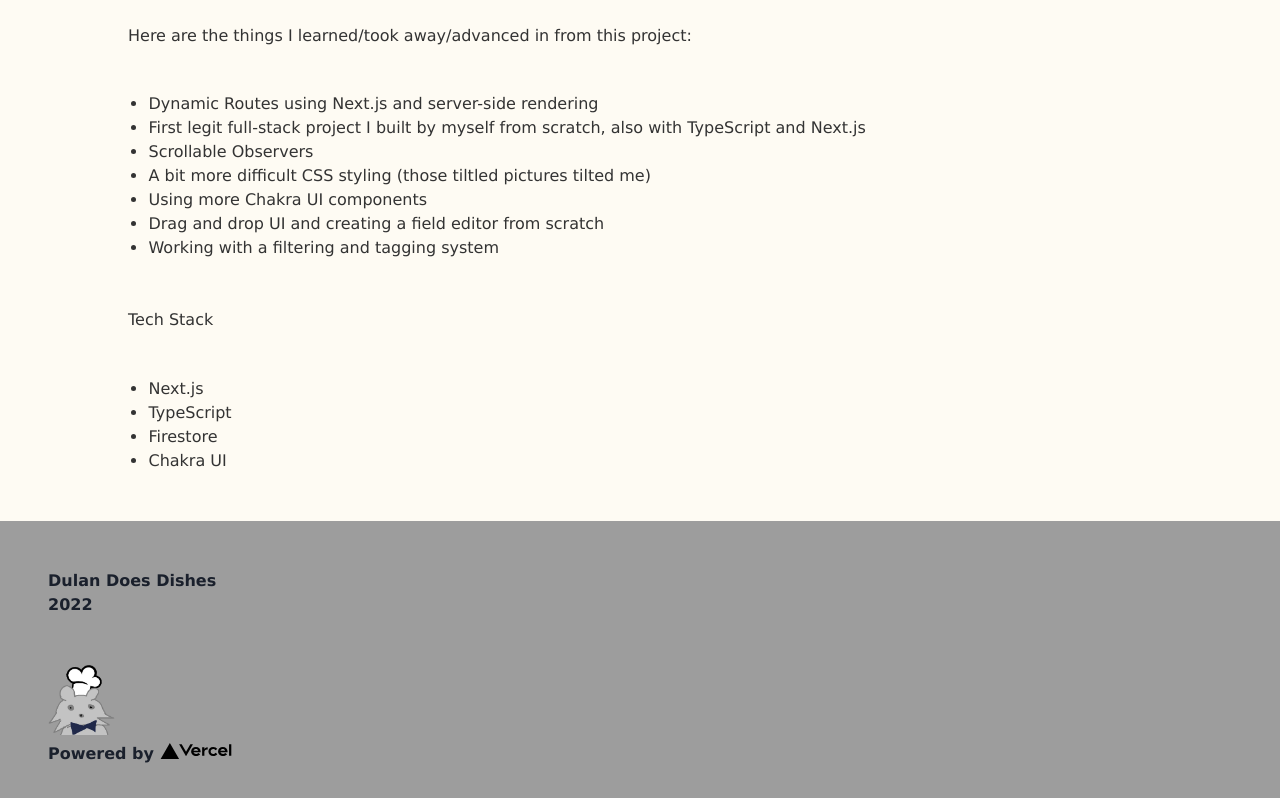
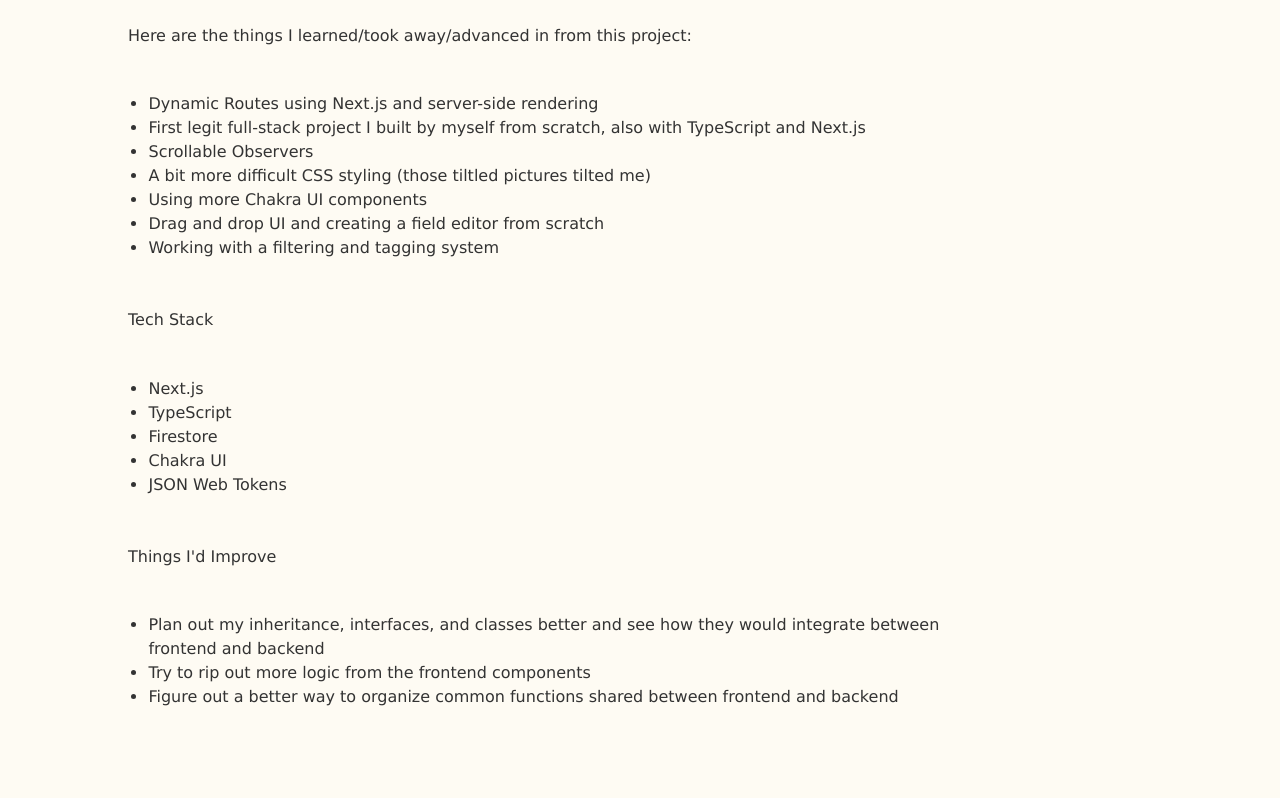
Before and after one commit to dylanvu/Dulan-Does-Dishes, a Next.js app: page /about in a window 1280 px wide. Shown: the part 1139-1937 px from the top of the page. Built offline with nearby package versions, Linux system fonts and the light colour scheme.

Commit message:
make readme and add improvements

```diff
--- a/pages/about.tsx
+++ b/pages/about.tsx
@@ -10,7 +10,9 @@
 const About: NextPage = () => {
     const takeAways: string[] = ["Dynamic Routes using Next.js and server-side rendering", "First legit full-stack project I built by myself from scratch, also with TypeScript and Next.js", "Scrollable Observers", "A bit more difficult CSS styling (those tiltled pictures tilted me)", "Using more Chakra UI components", "Drag and drop UI and creating a field editor from scratch", "Working with a filtering and tagging system"];
 
-    const techstack: string[] = ["Next.js", "TypeScript", "Firestore", "Chakra UI"]
+    const techstack: string[] = ["Next.js", "TypeScript", "Firestore", "Chakra UI", "JSON Web Tokens"]
+
+    const improve: string[] = ["Plan out my inheritance, interfaces, and classes better and see how they would integrate between frontend and backend", "Try to rip out more logic from the frontend components", "Figure out a better way to organize common functions shared between frontend and backend"];
 
     return (
         <div className={styles["about"]}>
@@ -39,7 +41,7 @@
                 <br />
                 <br />
 
-                <h1 className={titleStyles["generic-h1"]}>For the Coding Nerds Only</h1>
+                <h1 className={titleStyles["generic-h1"]} id="github">For the Coding Nerds Only</h1>
                 <div className={styles["bio"]}>
                     You know what I like as much as cooking?
                     <br />
@@ -47,7 +49,7 @@
                     Coding.
                     <br />
                     <br />
-                    This website was my way of learning Next.js and beefing (heh) up my UI skills. Kind of like how I approach learning how to cook. I think cooking&apos;s a bit like coding actually. Maybe this is why cooking is a pretty stereotypical hobby for CS majors. I&apos;m most proud especially with the recipe editor/creator. This website&apos;s currently the culmination of my standard web development knowledge (excluding things I know about websockets) as of the end of December 2022 (so nearly 2 years or so since I learned React.js and started coding) and I think this sort of serves as a landmark/checkpoint in my current abilities. I developed most of this website over the winter break.
+                    This website was my way of learning Next.js and beefing (heh) up my UI skills. Kind of like how I approach learning how to cook. I think cooking&apos;s a bit like coding actually. Maybe this is why cooking is a pretty stereotypical hobby for CS majors. I&apos;m most proud especially with the recipe editor/creator. This website&apos;s currently the culmination of my standard web development knowledge (excluding things I know about websockets) as of the end of December 2022 (so nearly 2 years or so since I learned React.js and started coding) and I think this sort of serves as a landmark/checkpoint in my current abilities. I developed most of this website over the 2022 winter break.
                     <br />
                     <br />
                     Here are the things I learned/took away/advanced in from this project:
@@ -76,6 +78,22 @@
                             )
                         })}
                     </ul>
+                    <br />
+                    <br />
+                    Things I'd Improve
+                    <br />
+                    <br />
+                    <ul>
+                        {improve.map((lesson, index) => {
+                            return (
+                                <li key={"takeaway-" + index}>
+                                    {lesson}
+                                </li>
+                            )
+                        })}
+                    </ul>
+                    <br />
+                    <br />
                 </div>
                 <br />
                 <br />
```
Also changed, not shown: 1 other file (tests, documents, lock files or other folders).
